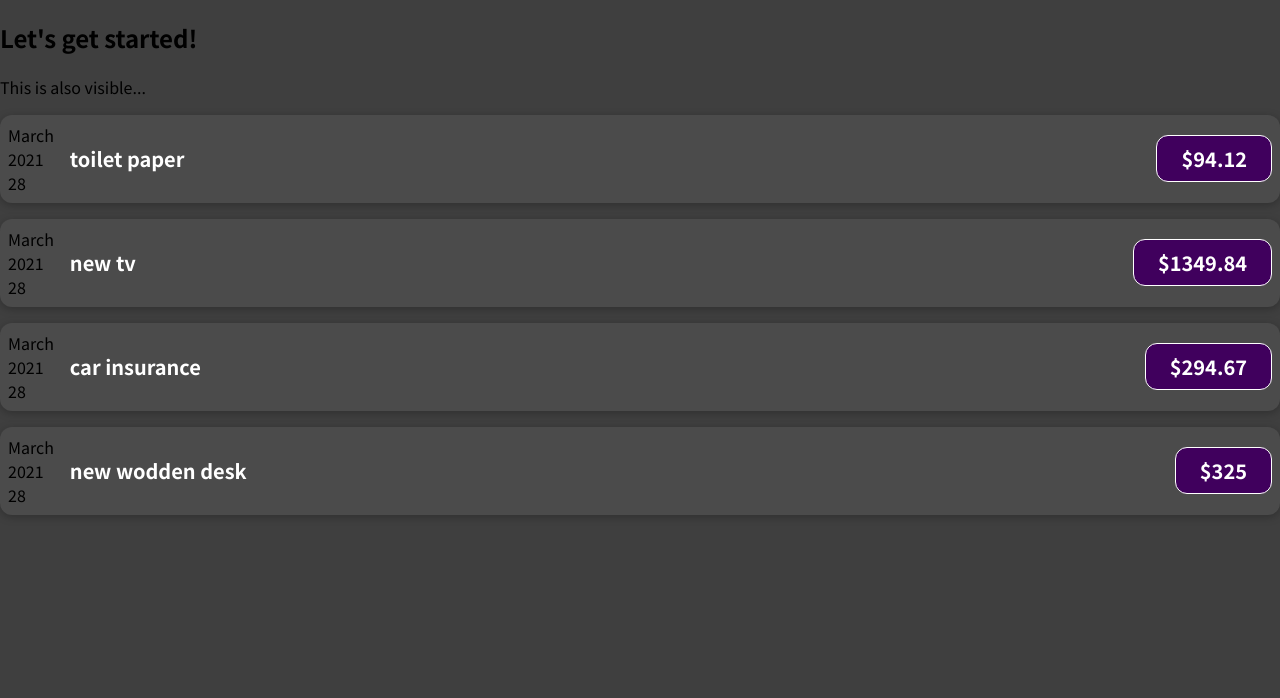
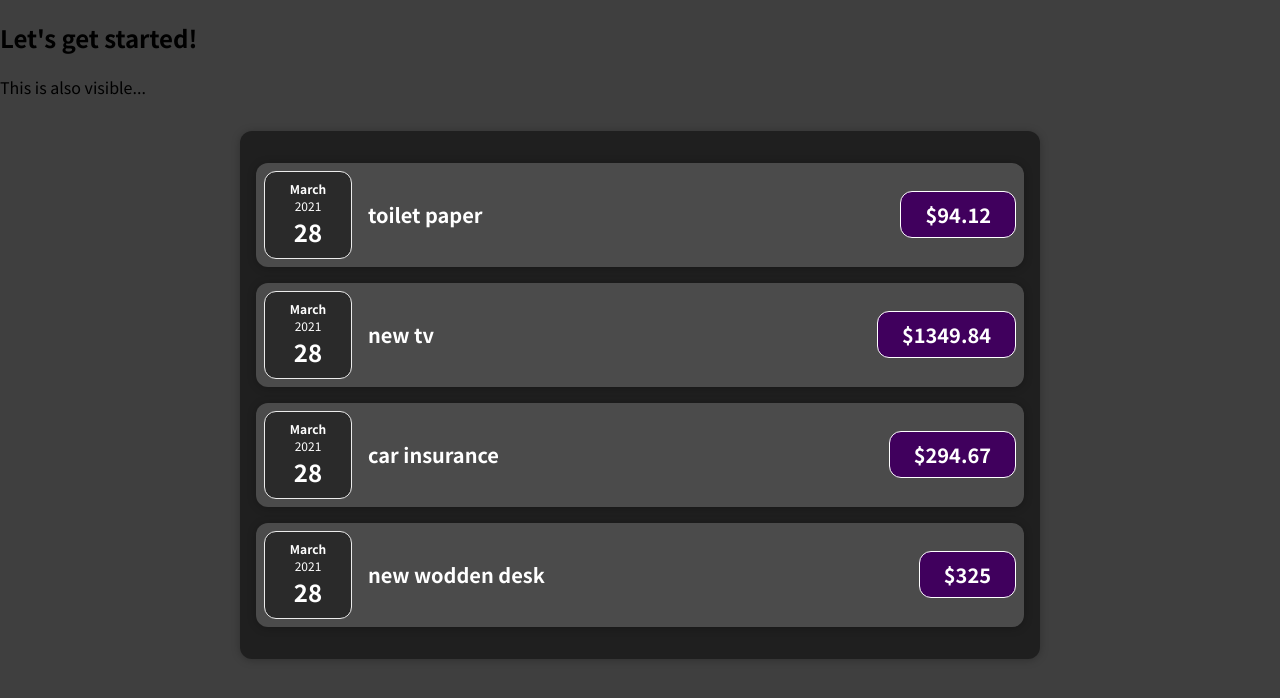
Before and after one commit to etorres-revature/React-Expense_Tracker, a React (Create React App) app: page / in a window 1280 px wide. Shown: the top 698 px of the page. Built offline with nearby package versions, Linux system fonts and the light colour scheme.

Commit message:
wrapper card component for expenses

```diff
--- a/src/App.js
+++ b/src/App.js
@@ -1,4 +1,4 @@
-import ExpenseItem from "./components/ExpenseItem";
+import Expenses from "./components/Expenses";
 
 function App() {
   const expenses = [
@@ -26,26 +26,7 @@
     <div>
       <h2>Let's get started!</h2>
       <p>This is also visible...</p>
-      <ExpenseItem
-        title={expenses[0].title}
-        amount={expenses[0].amount}
-        date={expenses[0].date}
-      />
-      <ExpenseItem
-        title={expenses[1].title}
-        amount={expenses[1].amount}
-        date={expenses[1].date}
-      />
-      <ExpenseItem
-        title={expenses[2].title}
-        amount={expenses[2].amount}
-        date={expenses[2].date}
-      />
-      <ExpenseItem
-        title={expenses[3].title}
-        amount={expenses[3].amount}
-        date={expenses[3].date}
-      />
+      <Expenses expenses={expenses} />
     </div>
   );
 }
--- /dev/null
+++ b/src/components/Card.css
@@ -0,0 +1,4 @@
+.card {
+  border-radius: 12px;
+  box-shadow: 0 1px 8px rgba(0, 0, 0, 0.25);
+}
--- /dev/null
+++ b/src/components/Card.js
@@ -0,0 +1,8 @@
+import "./Card.css";
+
+function Card(props) {
+  const classes = "card " + props.className;
+  return <div className={classes}>{props.children}</div>;
+}
+
+export default Card;
--- /dev/null
+++ b/src/components/ExpenseDate.css
@@ -0,0 +1,26 @@
+.expense-date {
+  display: flex;
+  flex-direction: column;
+  width: 5.5rem;
+  height: 5.5rem;
+  border: 1px solid #ececec;
+  background-color: #2a2a2a;
+  color: #fff;
+  border-radius: 12px;
+  align-items: center;
+  justify-content: center;
+}
+
+.expense-date__month {
+  font-size: 0.75rem;
+  font-weight: bold;
+}
+
+.expense-date__year {
+  font-size: 0.75rem;
+}
+
+.expense-date__day {
+  font-size: 1.5rem;
+  font-weight: bold;
+}
--- a/src/components/ExpenseDate.js
+++ b/src/components/ExpenseDate.js
@@ -1,14 +1,16 @@
 import React from "react";
+
+import "./ExpenseDate.css";
 
 function ExpenseDate(expenses) {
   const month = expenses.date.toLocaleString("en-US", { month: "long" });
   const year = expenses.date.getFullYear();
   const day = expenses.date.toLocaleString("en-US", { day: "2-digit" });
   return (
-    <div>
-      <div>{month}</div>
-      <div>{year}</div>
-      <div>{day}</div>
+    <div className="expense-date">
+      <div className="expense-date__month">{month}</div>
+      <div className="expense-date__year">{year}</div>
+      <div className="expense-date__day">{day}</div>
     </div>
   );
 }
--- a/src/components/ExpenseItem.css
+++ b/src/components/ExpenseItem.css
@@ -2,10 +2,8 @@
   display: flex;
   justify-content: space-between;
   align-items: center;
-  box-shadow: 0 2px 8px rgba(0, 0, 0, 0.25);
   padding: 0.5rem;
   margin: 1rem 0;
-  border-radius: 12px;
   background-color: #4b4b4b;
 }
 
--- a/src/components/ExpenseItem.js
+++ b/src/components/ExpenseItem.js
@@ -1,17 +1,18 @@
 import React from "react";
+import Card from "./Card";
 import ExpenseDate from "./ExpenseDate";
 
 import "./ExpenseItem.css";
 
 function ExpenseItem(expenses) {
   return (
-    <div className="expense-item">
+    <Card className="expense-item">
       <ExpenseDate date={expenses.date} />
       <div className="expense-item__description">
         <h2>{expenses.title}</h2>
         <div className="expense-item__price">${expenses.amount} </div>
       </div>
-    </div>
+    </Card>
   );
 }
 
--- /dev/null
+++ b/src/components/Expenses.css
@@ -0,0 +1,7 @@
+.expenses {
+  padding: 1rem;
+  background-color: rgb(31, 31, 31);
+  margin: 2rem auto;
+  width: 50rem;
+  max-width: 95%;
+}
--- /dev/null
+++ b/src/components/Expenses.js
@@ -0,0 +1,34 @@
+import React from "react";
+import ExpenseItem from "./ExpenseItem";
+import Card from "./Card";
+
+import "./Expenses.css";
+
+function Expenses(props) {
+  return (
+    <Card className="expenses">
+      <ExpenseItem
+        title={props.expenses[0].title}
+        amount={props.expenses[0].amount}
+        date={props.expenses[0].date}
+      />
+      <ExpenseItem
+        title={props.expenses[1].title}
+        amount={props.expenses[1].amount}
+        date={props.expenses[1].date}
+      />
+      <ExpenseItem
+        title={props.expenses[2].title}
+        amount={props.expenses[2].amount}
+        date={props.expenses[2].date}
+      />
+      <ExpenseItem
+        title={props.expenses[3].title}
+        amount={props.expenses[3].amount}
+        date={props.expenses[3].date}
+      />
+    </Card>
+  );
+}
+
+export default Expenses;
```
Also changed, not shown: 1 other file (tests, documents, lock files or other folders).
